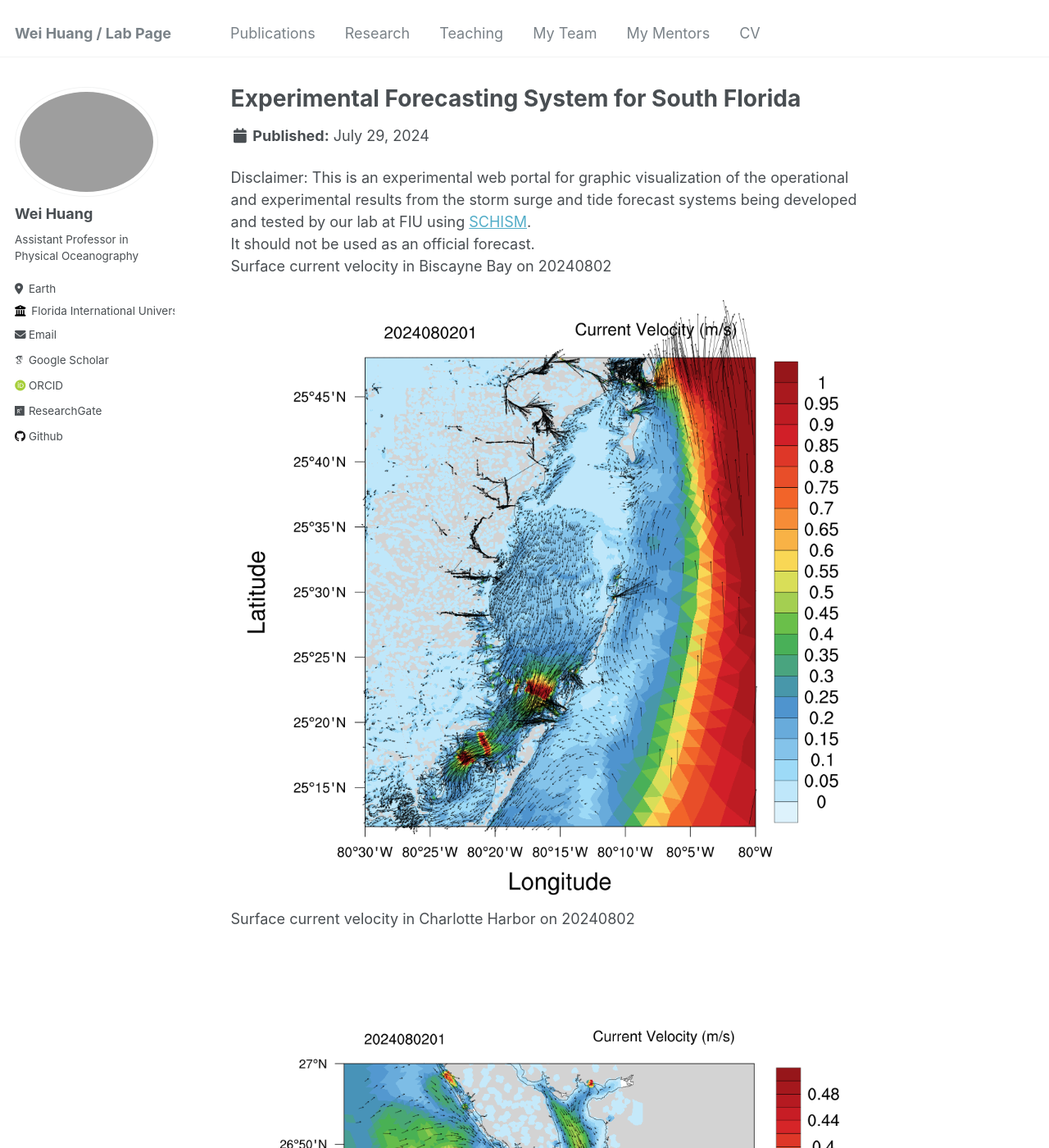
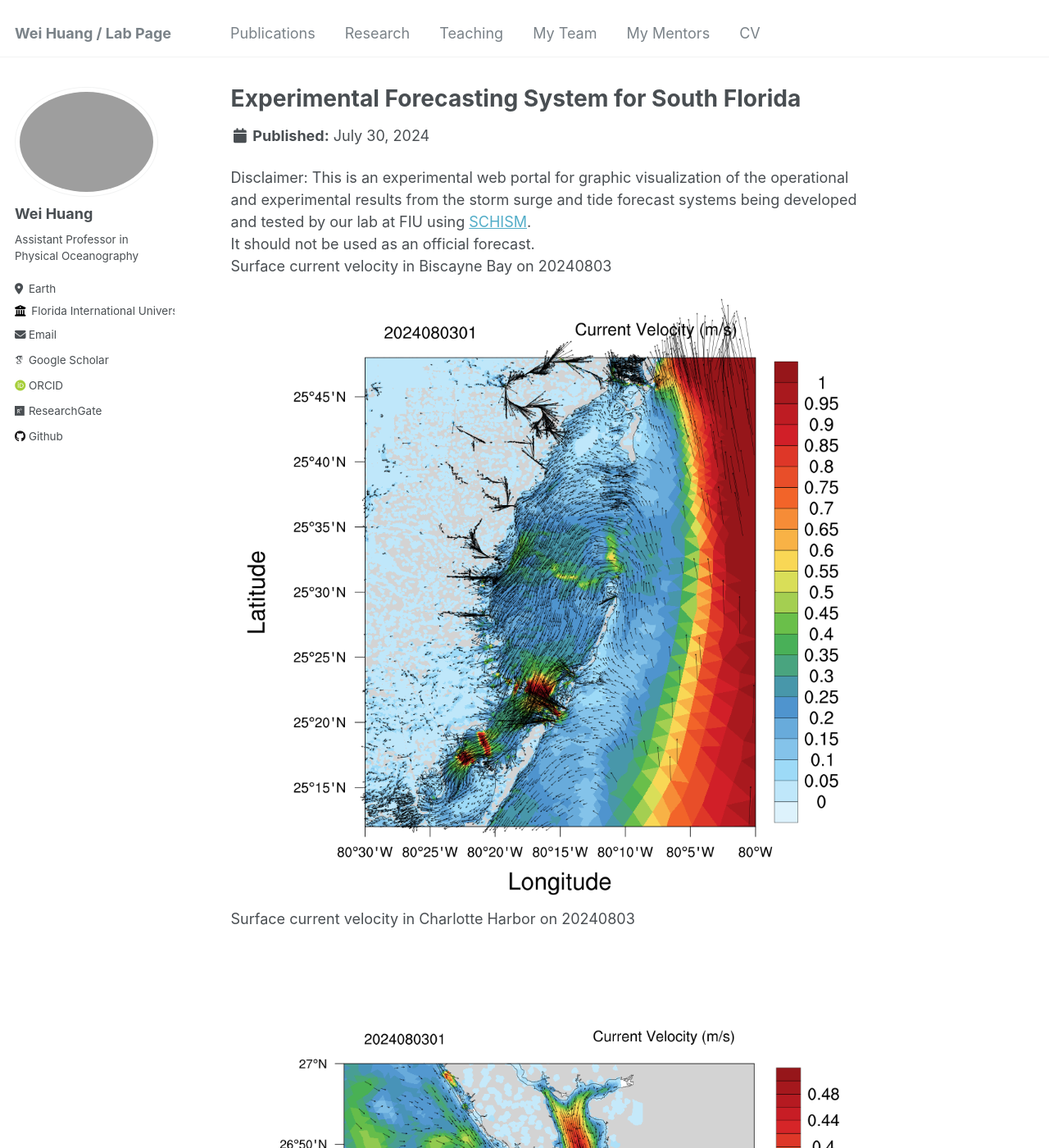
Before and after one commit to huang96169/huang96169.github.io, a Jekyll site: the page built from _research/research-1.md, in a window 1280 px wide and 1400 px high. Shown: the whole window at 82% size. Built offline with Jekyll 4.4.1, drawn with Linux system fonts in a browser that asks for light colours; some web fonts are replaced; some of the changed text lies outside the part shown.

Commit message:
replaced research_uv1.gif research_salt1.gif research_temp1.gif and replaced research_elev2.gif research_uv2.gif research_salt2.gif research_temp2.gif

```diff
--- a/_research/research-1.md
+++ b/_research/research-1.md
@@ -1,7 +1,7 @@
 ---
 title: "Experimental Forecasting System for South Florida"
-short: Surface current velocity of South Florida from 20240729 to 20240802
-date: 2024-07-29
+short: Surface current velocity of South Florida from 20240730 to 20240803
+date: 2024-07-30
 short1: "Disclaimer: This is an experimental web portal for graphic visualization of the operational and experimental results from the storm surge and tide forecast systems being developed and tested by our lab at FIU using [SCHISM](https://ccrm.vims.edu/schismweb/). It should not be used as an official forecast."
 excerpt: "<img src='/images/research_uv1.gif'>"
 collection: research
@@ -10,11 +10,11 @@ collection: research
 Disclaimer:
 This is an experimental web portal for graphic visualization of the operational and experimental results from the storm surge and tide forecast systems being developed and tested by our lab at FIU using [SCHISM](https://ccrm.vims.edu/schismweb/).<br/>
 It should not be used as an official forecast.<br/>
-Surface current velocity in Biscayne Bay on 20240802<br/>
+Surface current velocity in Biscayne Bay on 20240803<br/>
 <img src='/images/research_Bbay.png'>
-Surface current velocity in Charlotte Harbor on 20240802<br/>
+Surface current velocity in Charlotte Harbor on 20240803<br/>
 <img src='/images/research_Cbay.png'>
-Surface current velocity in Tampa Bay on 20240802<br/>
+Surface current velocity in Tampa Bay on 20240803<br/>
 <img src='/images/research_Tbay.png'>
 The map below showns observational stations used for validating the model's results, as well as the horizontal grid. <br/>
 The horizontal grid for SCHISM in simulating Biscayne Bay in South Florida, using flexible resolution resolving levees and canals (1-2 m), watershed rural and urban areas (30m-50m) and coastal ocean (500m-5km).<br/>
```
Also changed, not shown: _research/research-2.md (+6 -6 lines), images/research_Bbay.png, images/research_Cbay.png, images/research_Tbay.png, images/research_maxelev2.gif.
